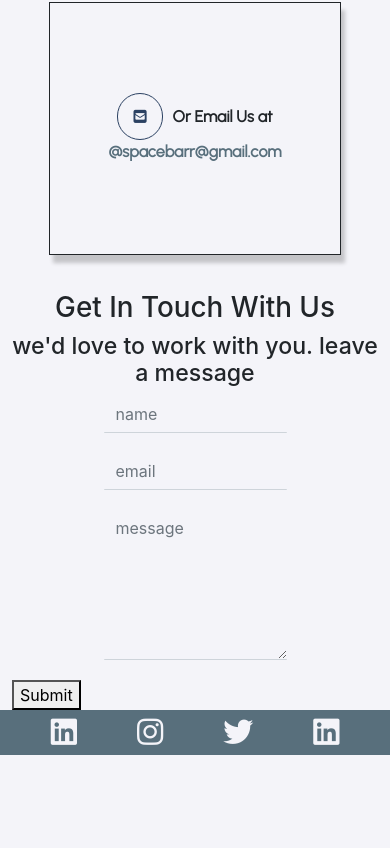
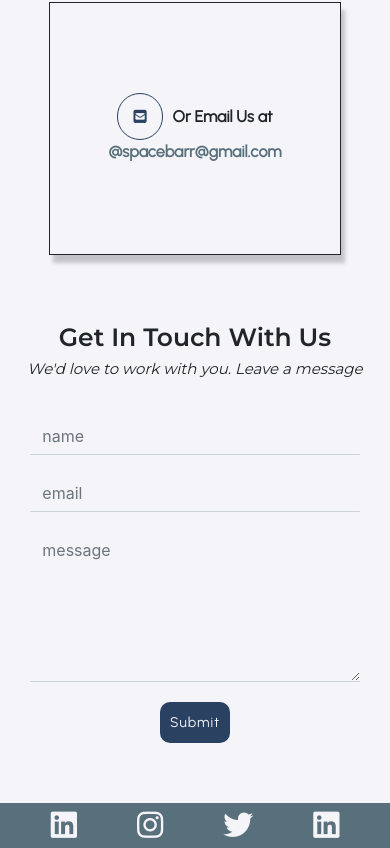
Before and after one commit to melissabarrerafarias/freelanced-company, a React (Create React App) app: page /contact in a window 390 px wide. Shown: the part 1034-1882 px from the top of the page. Before the commit the page ends 1789 px from the top, so only its background shows below. Built offline with nearby package versions, Linux system fonts and the light colour scheme.

Commit message:
fully responsive contact page

```diff
--- a/src/contact.css
+++ b/src/contact.css
@@ -88,6 +88,27 @@ ol, ul {
 }
 
 /*input form styles*/
+.client-form {
+    margin-top: 40px;
+    margin-bottom: 60px;
+}
+
+#contactFormDiv {
+    margin-top: 8%
+}
+
+#contactFormDiv h1 {
+    font-size: 30px;
+    font-family: 'Montserrat', sans-serif;
+    font-weight: bold;
+}
+
+#contactFormDiv h3 {
+    font-size: 18px;
+    font-family: 'Montserrat', sans-serif;
+    font-style: italic;
+}
+
 .input-group {
     width: 50%;
     margin: 0 auto;
@@ -127,6 +148,21 @@ ol, ul {
     box-shadow: none;
     border-image: linear-gradient(90deg, rgba(2,0,36,1) 0%, rgba(1,143,137,1) 49%, rgba(0,241,255,1) 100%);
     border-image-slice: 1;
+}
+
+.submit-btn {
+    background-color: var(--indigo-dye);
+    color: ghostwhite;
+    padding: 10px;
+    border-radius: 10px;
+    border: none;
+    letter-spacing: 1px;
+    font-family: 'Urbanist', sans-serif;
+    transition-duration: 0.5s;
+}
+
+.submit-btn:hover {
+    color: var(--dark-electric)
 }
 
 
@@ -205,6 +241,10 @@ ol, ul {
         font-size: 18px;
         margin-right: 10px
     }
+
+    .input-group {
+        width: 90%;
+    }
 }
 
 @media (max-width: 767.98px) {
@@ -221,6 +261,22 @@ ol, ul {
 
     .contact-divs {
         width: 78%;
+    }
+
+    #contactFormDiv h1 {
+        font-size: 25px;
+    }
+
+    #contactFormDiv h3 {
+        font-size: 15px;
+    }
+
+    .input-group {
+        width: 90%;
+    }
+
+    .submit-btn {
+        font-size: 13px;
     }
 }
 
@@ -255,6 +311,33 @@ ol, ul {
         font-size: 15px;
         margin-right: 10px
     }
+
+    #contactFormDiv h1 {
+        font-size: 25px;
+    }
+
+    #contactFormDiv h3 {
+        font-size: 15px;
+    }
+
+    .input-group {
+        width: 90%;
+    }
+    #contactFormDiv h1 {
+        font-size: 25px;
+    }
+
+    #contactFormDiv h3 {
+        font-size: 15px;
+    }
+
+    .input-group {
+        width: 90%;
+    }
+
+    .submit-btn {
+        font-size: 14px;
+    }
 }
 
 @media (max-width: 375.98px) {
@@ -270,4 +353,21 @@ ol, ul {
         font-size: 15px;
         margin-right: 5px
     }
+
+    #contactFormDiv h1 {
+        font-size: 25px;
+    }
+
+    #contactFormDiv h3 {
+        font-size: 15px;
+    }
+
+    .input-group {
+        width: 90%;
+    }
+
+    .submit-btn {
+        font-size: 12px;
+    }
+
 }
--- a/src/pages/Contact.js
+++ b/src/pages/Contact.js
@@ -39,11 +39,11 @@ function Contact() {
                 </div>
             </div>
 
-            <div className="container">
+            <div id = "contactFormDiv" className="container">
                 <h1 className="text-center">Get In Touch With Us</h1>
-                <h3 className="text-center">we'd love to work with you. leave a message</h3>
+                <h3 className="text-center">We'd love to work with you. Leave a message</h3>
                 <div className="col-md-12">
-                    <form>
+                    <form className = "client-form">
                         <div class="input-group">
                             <input id="clientName" placeholder="name" type="text" class="form-control" aria-label="Sizing example input" aria-describedby="inputGroup-sizing-default" />
                         </div>
@@ -55,8 +55,9 @@ function Contact() {
                         <div class="input-group">
                             <textarea id="clientMessage" placeholder="message" type="text" class="form-control" aria-label="Sizing example input" aria-describedby="inputGroup-sizing-default" />
                         </div>
-
-                        <button className="submit-btn">Submit</button>
+                        <div className="d-flex justify-content-center">
+                        <button className="submit-btn text-end">Submit</button>
+                        </div>
                     </form>
                 </div>
             </div>
```
